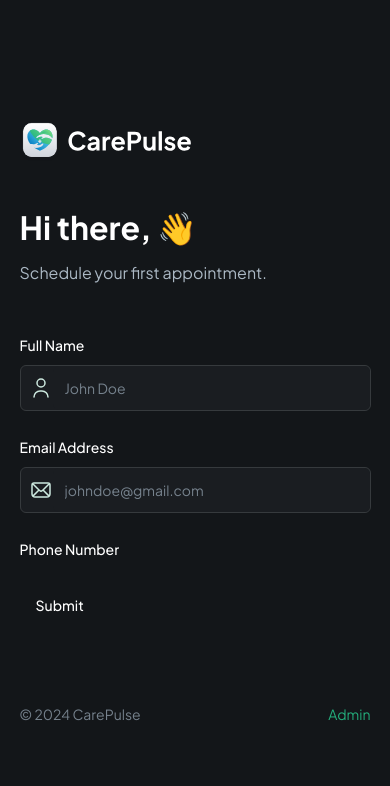
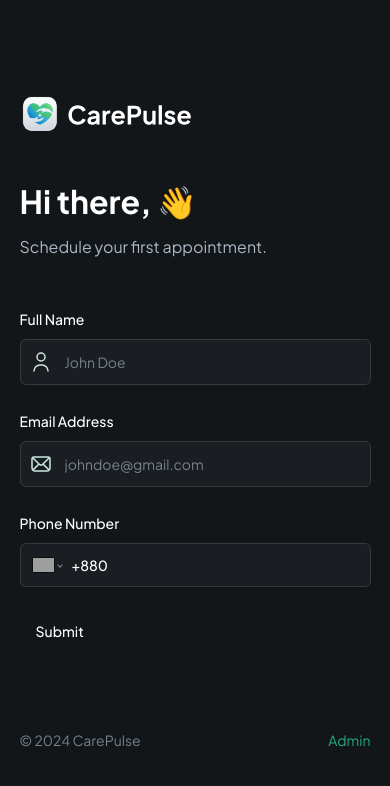
Before and after one commit to it27427/care-pulse, a Next.js app: page / in a window 390 px wide. Shown: the top 786 px of the page. Built offline with nearby package versions, Linux system fonts and the light colour scheme; grey boxes are pictures that could not be loaded.

Commit message:
react-phone-number-input package installed

```diff
--- a/components/CustomFormField.tsx
+++ b/components/CustomFormField.tsx
@@ -13,6 +13,8 @@ import { Input } from '@/components/ui/input';
 import { FormFieldType } from '@/components/forms/PatientForm';
 import React from 'react';
 import Image from 'next/image';
+import 'react-phone-number-input/style.css';
+import PhoneInput from 'react-phone-number-input';
 
 interface CustomProps {
   control: Control<any>;
@@ -58,7 +60,19 @@ const RenderField = ({ field, props }: { field: any; props: CustomProps }) => {
       );
       break;
     case FormFieldType.PHONE_INPUT:
-      return <FormControl></FormControl>;
+      return (
+        <FormControl>
+          <PhoneInput
+            defaultCountry='BD'
+            placeholder={placeholder}
+            international
+            withCountryCallingCode
+            value={field.value as E164Number | undefined}
+            onChange={field.onChange}
+            className='input-phone'
+          />
+        </FormControl>
+      );
 
     default:
       break;
--- a/package.json
+++ b/package.json
@@ -20,6 +20,7 @@
     "react": "^18",
     "react-dom": "^18",
     "react-hook-form": "^7.52.1",
+    "react-phone-number-input": "^3.4.3",
     "tailwind-merge": "^2.4.0",
     "tailwindcss-animate": "^1.0.7",
     "zod": "^3.23.8"
```
Also changed, not shown: 1 other file (tests, documents, lock files or other folders).
